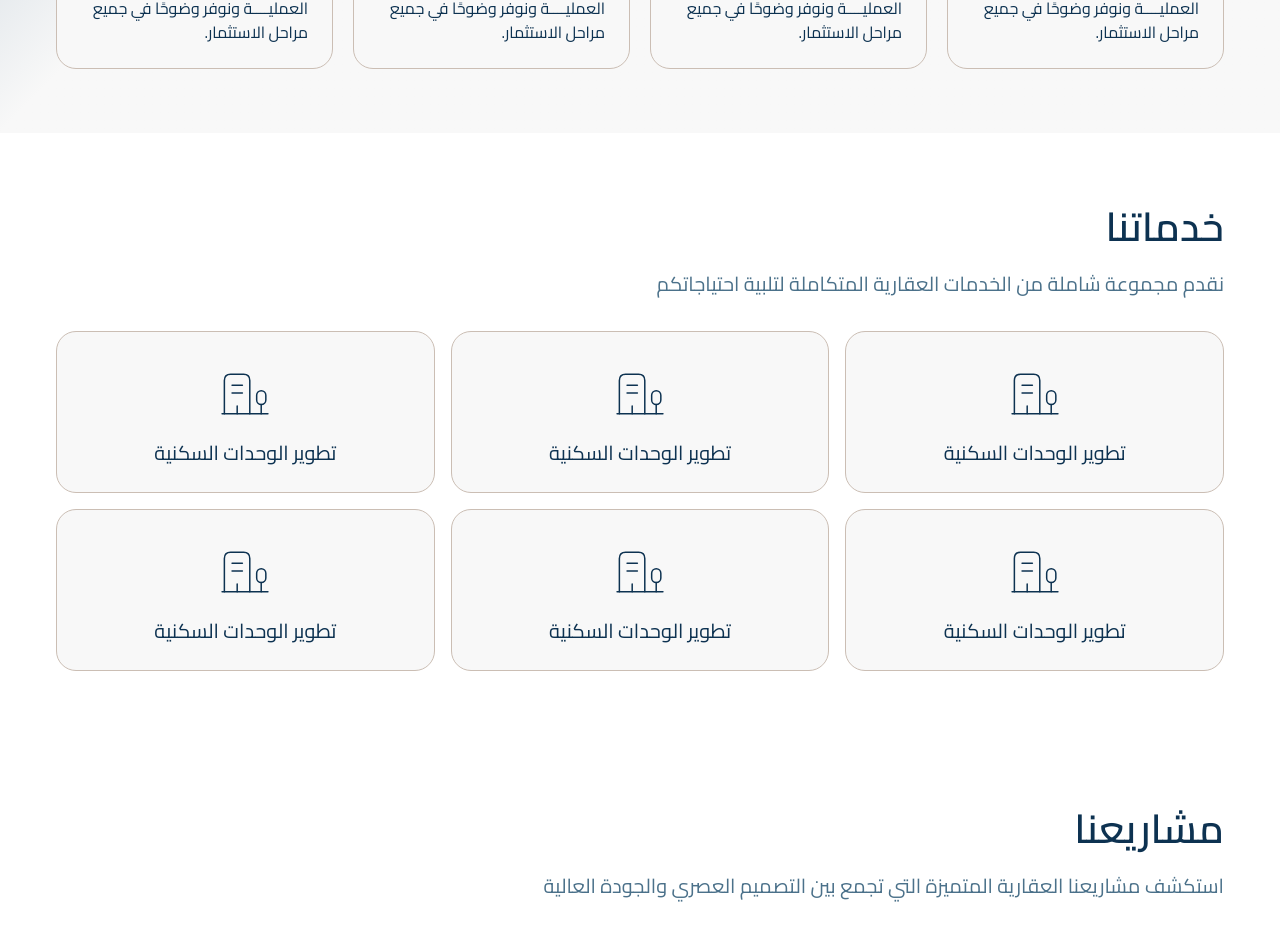
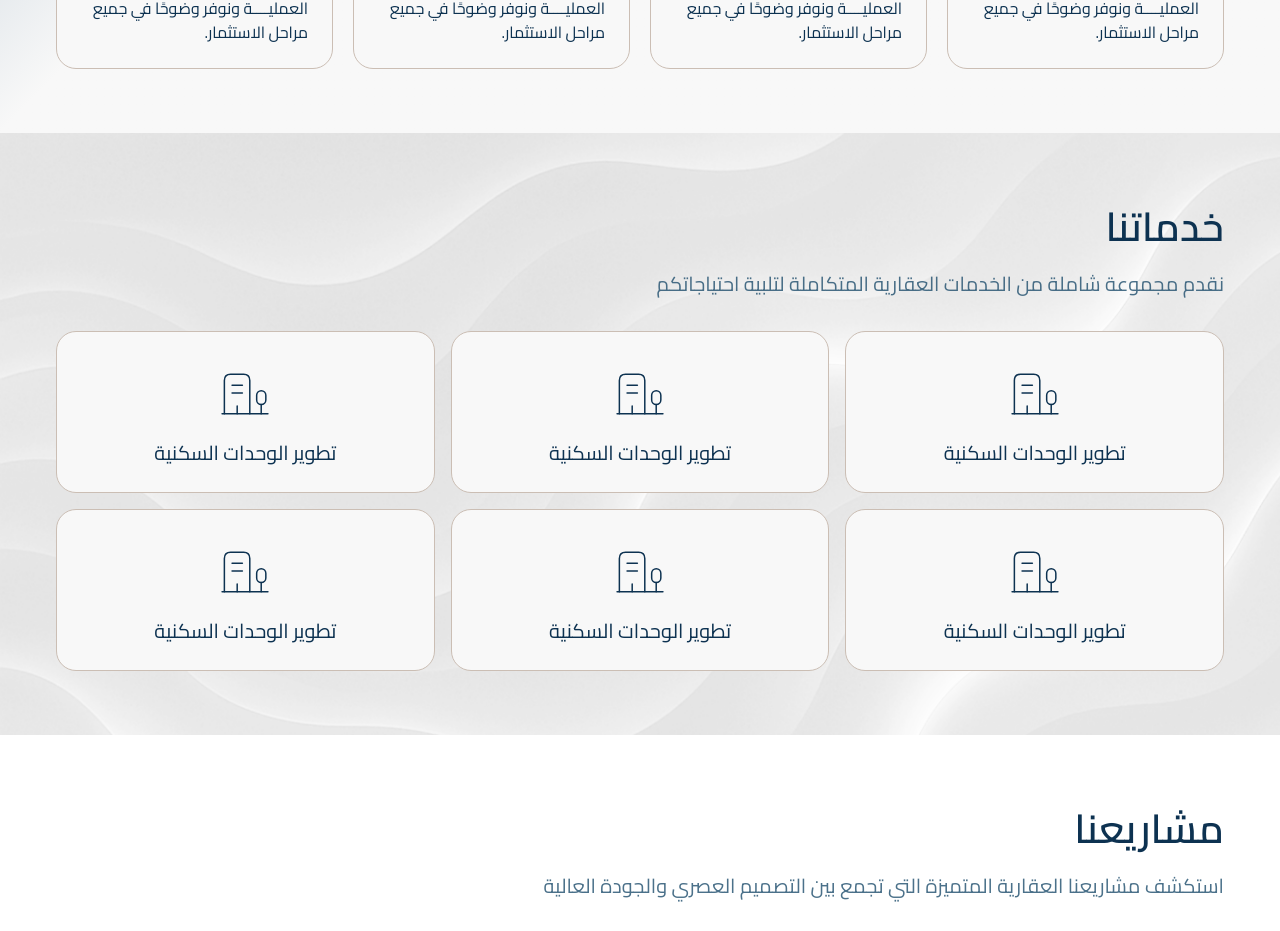
Before and after one commit to iabdwahab/thecapital-realestate, a Next.js app: page / in a window 1280 px wide. Shown: the part 2000-2931 px from the top of the page. Built offline with nearby package versions, Linux system fonts and the light colour scheme; grey boxes are pictures that could not be loaded.

Commit message:
Adding Background Image for OurServicesSection.

```diff
--- a/components/home_page/OurServicesSection.tsx
+++ b/components/home_page/OurServicesSection.tsx
@@ -3,7 +3,8 @@ import ServiceCardIconText from "../our_services/ServiceCardIconText";
 
 export default function OurServicesSection() {
   return (
-    <section className="py-section-y-padding container">
+    <section className="py-section-y-padding bg-[url('/services/background-shape.png')] bg-cover">
+      <div className="container">
         <SectionTitleDescription
           title="خدماتنا"
           description="نقدم مجموعة شاملة من الخدمات العقارية المتكاملة لتلبية احتياجاتكم"
@@ -17,6 +18,7 @@ export default function OurServicesSection() {
           <ServiceCardIconText />
           <ServiceCardIconText />
         </div>
+      </div>
     </section>
   );
 }
```
Also changed, not shown: public/services/background-shape.png (added). Lines whose indentation alone changed are shown as unchanged.
